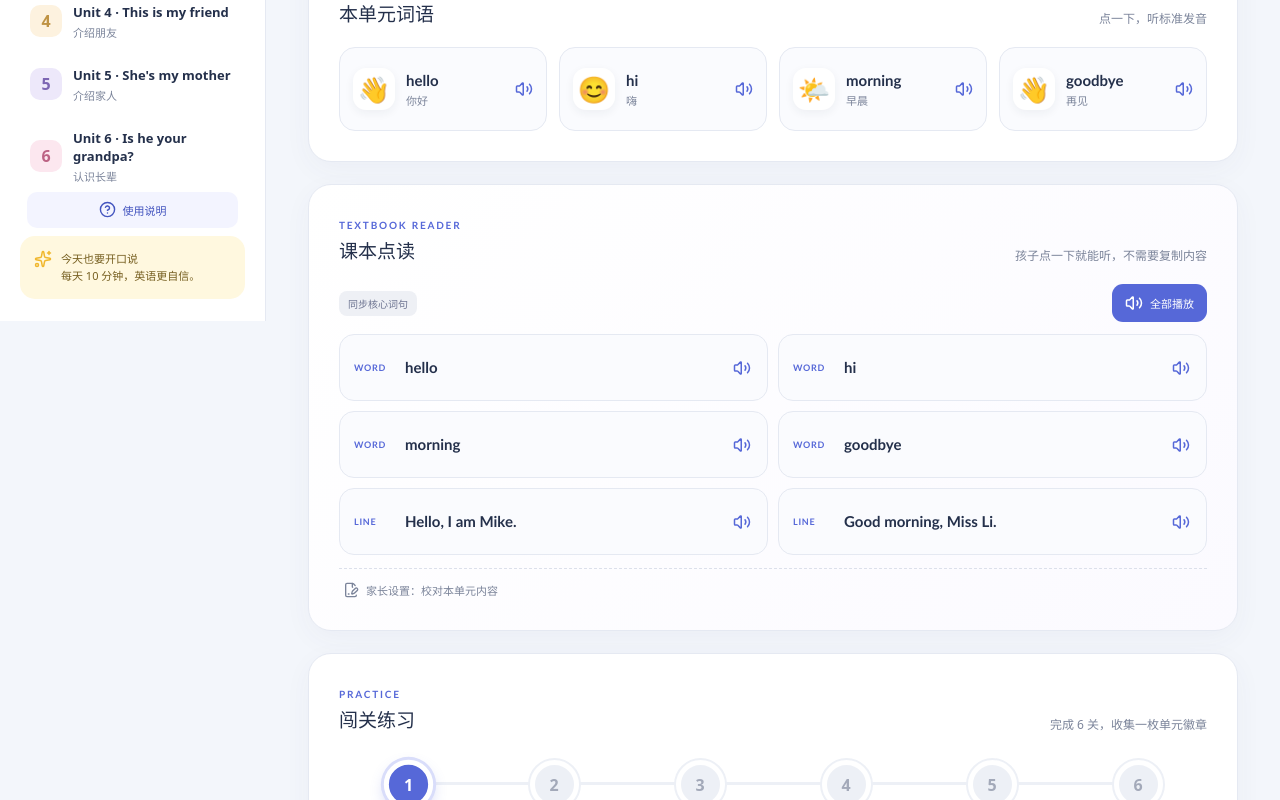
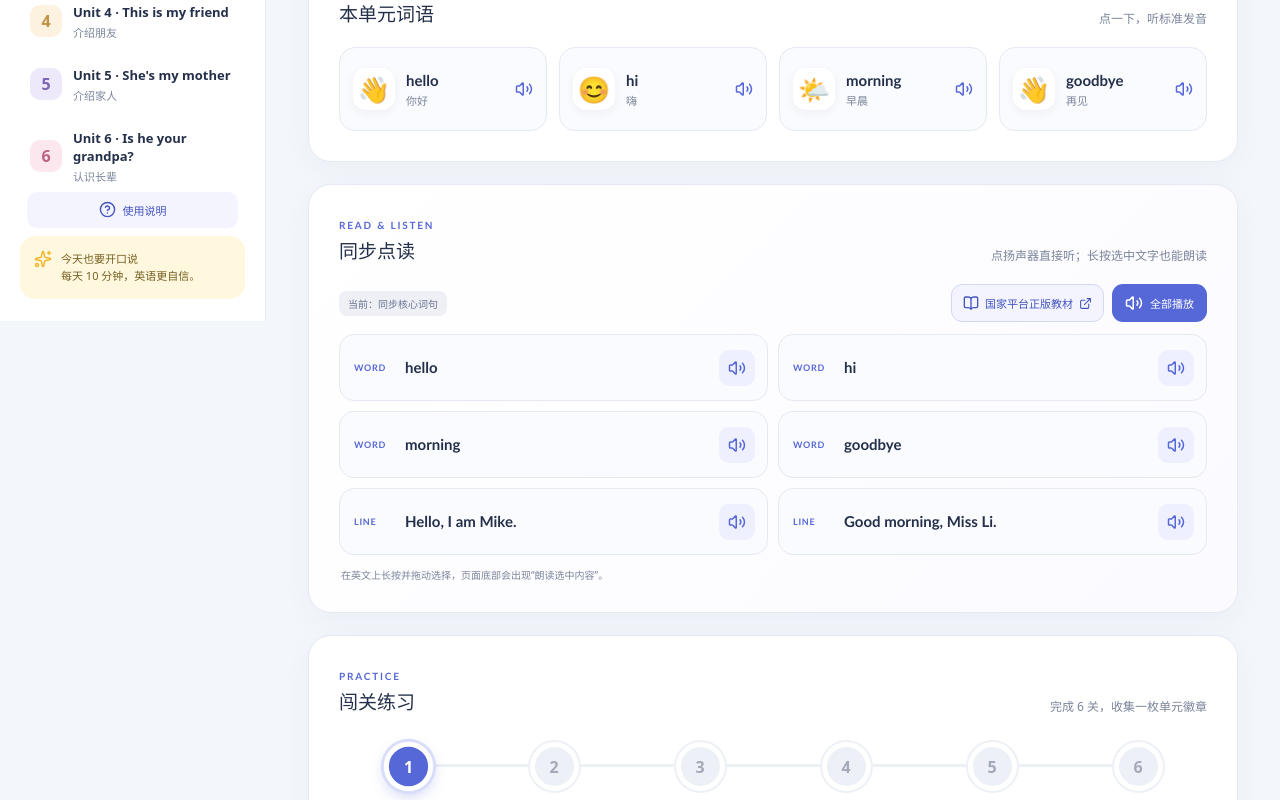
Before and after one commit to TideOneZPP/xiaoyi-english, a React (Vite) app: page / in a window 1280 px wide. Shown: the part 479-1279 px from the top of the page. Built offline with nearby package versions, Linux system fonts and the light colour scheme.

Commit message:
Link official textbooks and add selection speech

```diff
--- a/src/App.jsx
+++ b/src/App.jsx
@@ -1,10 +1,9 @@
 import { useEffect, useMemo, useState } from 'react'
-import { ArrowLeft, BookOpen, Check, ChevronDown, CircleHelp, FilePenLine, Headphones, Home, Lightbulb, Menu, RotateCcw, Save, Sparkles, Square, Star, Trophy, Volume2, X } from 'lucide-react'
-import { books, editionByBook, getUnits } from './curriculum'
+import { ArrowLeft, BookOpen, Check, ChevronDown, CircleHelp, ExternalLink, Headphones, Home, Lightbulb, Menu, RotateCcw, Sparkles, Square, Star, Trophy, Volume2, X } from 'lucide-react'
+import { books, editionByBook, getUnits, officialTextbookByBook } from './curriculum'
 import { prepareSpeechText } from './speech'
 
 const STORAGE_KEY = 'xiaoyi-learning-progress-v2'
-const TEXTBOOK_STORAGE_KEY = 'xiaoyi-textbook-content-v1'
 
 function getStoredProgress() {
   try { return JSON.parse(localStorage.getItem(STORAGE_KEY)) || {} } catch { return {} }
@@ -31,10 +30,6 @@ function speak(text, onEnd) {
     window.speechSynthesis.speak(utterance)
   }
   playNext()
-}
-
-function getStoredTextbookContent() {
-  try { return JSON.parse(localStorage.getItem(TEXTBOOK_STORAGE_KEY)) || {} } catch { return {} }
 }
 
 function Mascot({ mood = 'happy', small = false }) {
@@ -133,45 +128,16 @@ function WordShelf({ unit }) {
   )
 }
 
-function TextbookReader({ unit }) {
-  const [contents, setContents] = useState(getStoredTextbookContent)
-  const [draft, setDraft] = useState(contents[unit.id] || '')
-  const [parentOpen, setParentOpen] = useState(false)
+function TextbookReader({ unit, book }) {
   const [playingAll, setPlayingAll] = useState(false)
   const [playingLine, setPlayingLine] = useState(-1)
-  const savedText = contents[unit.id] || ''
-  const builtInLines = [...unit.words.map(word => word.en), ...unit.focus.split(' / ')]
-  const readerLines = savedText ? savedText.split(/\n+/).map(line => line.trim()).filter(Boolean) : builtInLines
+  const readerLines = [...unit.words.map(word => word.en), ...unit.focus.split(' / ')]
 
   useEffect(() => {
-    setDraft(contents[unit.id] || '')
-    setParentOpen(false)
     setPlayingAll(false)
     setPlayingLine(-1)
     window.speechSynthesis?.cancel()
   }, [unit.id])
-
-  const save = () => {
-    const cleaned = draft.trim()
-    const next = { ...contents }
-    if (cleaned) next[unit.id] = cleaned
-    else delete next[unit.id]
-    setContents(next)
-    localStorage.setItem(TEXTBOOK_STORAGE_KEY, JSON.stringify(next))
-    setParentOpen(false)
-  }
-
-  const remove = () => {
-    const next = { ...contents }
-    delete next[unit.id]
-    setContents(next)
-    localStorage.setItem(TEXTBOOK_STORAGE_KEY, JSON.stringify(next))
-    setDraft('')
-    setParentOpen(false)
-    setPlayingAll(false)
-    setPlayingLine(-1)
-    window.speechSynthesis?.cancel()
-  }
 
   const playAll = () => {
     if (playingAll) {
@@ -193,35 +159,64 @@ function TextbookReader({ unit }) {
   return (
     <section className="section-block textbook-reader">
       <div className="section-heading">
-        <div><span>TEXTBOOK READER</span><h2>课本点读</h2></div>
-        <p>孩子点一下就能听，不需要复制内容</p>
+        <div><span>READ & LISTEN</span><h2>同步点读</h2></div>
+        <p>点扬声器直接听；长按选中文字也能朗读</p>
       </div>
       <div className="reader-toolbar">
-        <span className={`reader-source ${savedText ? 'verified' : ''}`}>{savedText ? '家长校对版' : '同步核心词句'}</span>
-        <button className={`reader-play-all ${playingAll ? 'playing' : ''}`} onClick={playAll}>
-          {playingAll ? <Square size={16} fill="currentColor" /> : <Volume2 size={18} />}{playingAll ? '停止播放' : '全部播放'}
-        </button>
+        <span className="reader-source">当前：同步核心词句</span>
+        <div className="reader-actions">
+          <a className="official-textbook-link" href={officialTextbookByBook[book]} target="_blank" rel="noreferrer"><BookOpen size={16} /> 国家平台正版教材 <ExternalLink size={13} /></a>
+          <button className={`reader-play-all ${playingAll ? 'playing' : ''}`} onClick={playAll}>
+            {playingAll ? <Square size={16} fill="currentColor" /> : <Volume2 size={18} />}{playingAll ? '停止播放' : '全部播放'}
+          </button>
+        </div>
       </div>
       <div className="reader-lines">
         {readerLines.map((line, index) => (
-          <button key={`${line}-${index}`} className={playingLine === index ? 'playing' : ''} onClick={() => playLine(line, index)}>
-            <span>{index < (savedText ? 0 : unit.words.length) ? 'WORD' : 'LINE'}</span><strong>{line}</strong><Volume2 size={18} />
-          </button>
+          <div key={`${line}-${index}`} className={`reader-line ${playingLine === index ? 'playing' : ''}`}>
+            <span>{index < unit.words.length ? 'WORD' : 'LINE'}</span><strong>{line}</strong>
+            <button onClick={() => playLine(line, index)} aria-label={`朗读 ${line}`}><Volume2 size={18} /></button>
+          </div>
         ))}
       </div>
-      <details className="parent-panel" open={parentOpen} onToggle={event => setParentOpen(event.currentTarget.open)}>
-        <summary><FilePenLine size={16} /> 家长设置：校对本单元内容</summary>
-        <div className="textbook-editor">
-          <label htmlFor="textbook-content">仅家长操作：每行填写一个单词、句型或一段课文</label>
-          <textarea id="textbook-content" value={draft} onChange={event => setDraft(event.target.value)} placeholder={'例如：\nHello! I\'m ...\nWhat\'s your name?'} rows="7" />
-          <p>保存后，孩子看到的点读卡片会自动更新；内容只保存在这台设备。</p>
-          <div className="textbook-actions">
-            {savedText && <button className="reader-danger" onClick={remove}><RotateCcw size={16} /> 恢复内置内容</button>}
-            <button className="reader-primary" onClick={save} disabled={!draft.trim()}><Save size={17} /> 保存校对版</button>
-          </div>
-        </div>
-      </details>
+      <p className="reader-selection-tip">在英文上长按并拖动选择，页面底部会出现“朗读选中内容”。</p>
     </section>
+  )
+}
+
+function SelectionSpeaker() {
+  const [selectedText, setSelectedText] = useState('')
+  const [playing, setPlaying] = useState(false)
+
+  useEffect(() => {
+    const rememberSelection = () => {
+      const selection = window.getSelection()
+      const text = selection?.toString().replace(/\s+/g, ' ').trim() || ''
+      const node = selection?.anchorNode
+      const element = node?.nodeType === 1 ? node : node?.parentElement
+      if (text && /[A-Za-z]/.test(text) && !element?.closest('input, textarea')) setSelectedText(text.slice(0, 800))
+    }
+    document.addEventListener('selectionchange', rememberSelection)
+    return () => document.removeEventListener('selectionchange', rememberSelection)
+  }, [])
+
+  if (!selectedText) return null
+  const toggle = () => {
+    if (playing) {
+      window.speechSynthesis?.cancel()
+      setPlaying(false)
+      return
+    }
+    setPlaying(true)
+    speak(selectedText, () => setPlaying(false))
+  }
+
+  return (
+    <div className="selection-speaker" role="status">
+      <span>已选中：{selectedText.length > 38 ? `${selectedText.slice(0, 38)}…` : selectedText}</span>
+      <button className={playing ? 'playing' : ''} onMouseDown={event => event.preventDefault()} onClick={toggle}>{playing ? <Square size={15} fill="currentColor" /> : <Volume2 size={17} />}{playing ? '停止' : '朗读选中内容'}</button>
+      <button className="selection-close" aria-label="关闭选中内容朗读" onClick={() => { window.speechSynthesis?.cancel(); setPlaying(false); setSelectedText('') }}><X size={16} /></button>
+    </div>
   )
 }
 
@@ -382,11 +377,12 @@ export default function App() {
       <div className="content-shell">
         <Topbar openMenu={() => setMenuOpen(true)} stars={stars} learnedSteps={learnedSteps} />
         <main className="main-content">
-          <><UnitHero unit={activeUnit} book={book} progress={unitProgress} onStart={() => setLesson(Math.min(unitProgress.completed, activeUnit.activities.length - 1))} /><WordShelf unit={activeUnit} /><TextbookReader unit={activeUnit} /><LessonPath unit={activeUnit} progress={unitProgress} onStep={setLesson} /></>
+          <><UnitHero unit={activeUnit} book={book} progress={unitProgress} onStart={() => setLesson(Math.min(unitProgress.completed, activeUnit.activities.length - 1))} /><WordShelf unit={activeUnit} /><TextbookReader unit={activeUnit} book={book} /><LessonPath unit={activeUnit} progress={unitProgress} onStep={setLesson} /></>
         </main>
       </div>
       {lesson !== null && <Exercise unit={activeUnit} index={lesson} onClose={() => setLesson(null)} onComplete={completeStep} />}
       {celebrating && <Celebration unit={activeUnit} onClose={() => setCelebrating(false)} />}
+      <SelectionSpeaker />
     </div>
   )
 }
--- a/src/curriculum.js
+++ b/src/curriculum.js
@@ -2,6 +2,19 @@ export const edition = '译林版（三起·现行最新版）'
 export const books = ['三年级上册', '三年级下册', '四年级上册', '四年级下册', '五年级上册', '五年级下册', '六年级上册', '六年级下册']
 const gradeNumbers = { 三: 3, 四: 4, 五: 5, 六: 6 }
 export const editionByBook = Object.fromEntries(books.map((book, index) => [book, index < 4 ? '2024新版' : '现行版（等待新版发布）']))
+
+const officialDetail = contentId => `https://basic.smartedu.cn/tchMaterial/detail?contentType=assets_document&contentId=${contentId}&catalogType=tchMaterial&subCatalog=tchMaterial`
+
+export const officialTextbookByBook = {
+  '三年级上册': officialDetail('aa2275a3-f969-c5fe-1c2c-d08b92223b67'),
+  '三年级下册': officialDetail('c1a23e1e-a239-1533-bf2f-18332a4f7355'),
+  '四年级上册': officialDetail('a9ce6662-f5a5-4561-944a-c3dbcc5a8192'),
+  '四年级下册': officialDetail('a4fb0c8b-ebd6-4db9-bca0-705fca8126e4'),
+  '五年级上册': officialDetail('06631d69-0865-4694-baf9-dccf22bff2fd'),
+  '五年级下册': officialDetail('d3324da8-fe96-4a0d-9259-e60794e27491'),
+  '六年级上册': officialDetail('32d2e60a-be5a-4c1c-92d6-8b99e00f6db3'),
+  '六年级下册': officialDetail('2b63b996-3f8c-439a-bb0c-3f127c9507af'),
+}
 
 const palettes = ['#ff7a68', '#5ecfa2', '#56b8e8', '#f3b84f', '#9b7de3', '#ef78a5', '#55c2c3', '#7f9dea']
 
--- a/src/styles.css
+++ b/src/styles.css
@@ -113,29 +113,23 @@ button:focus-visible, select:focus-visible, input:focus-visible, textarea:focus-
 .textbook-reader { background: linear-gradient(135deg, #fff, #fbfaff); }
 .reader-toolbar { display: flex; align-items: center; justify-content: space-between; gap: 12px; margin-bottom: 12px; }
 .reader-source { padding: 5px 9px; border-radius: 8px; color: #6c7390; background: #eef0f5; font-size: 10px; font-weight: 800; }
-.reader-source.verified { color: #277759; background: #e8f8f1; }
+.reader-actions { display: flex; align-items: center; justify-content: flex-end; gap: 8px; }
+.official-textbook-link { min-height: 38px; border: 1px solid #d4d9f3; border-radius: 11px; padding: 8px 11px; display: inline-flex; align-items: center; gap: 6px; color: var(--brand-deep); background: #f3f4ff; text-decoration: none; font-size: 11px; font-weight: 800; }
+.official-textbook-link:hover { background: #e9ebff; }
 .reader-play-all { min-height: 38px; border: 0; border-radius: 11px; padding: 8px 13px; display: inline-flex; align-items: center; gap: 7px; color: #fff; background: var(--brand); font-size: 11px; font-weight: 800; cursor: pointer; }
 .reader-play-all.playing { background: var(--coral); }
 .reader-lines { display: grid; grid-template-columns: repeat(2, 1fr); gap: 10px; }
-.reader-lines button { min-height: 67px; border: 1px solid var(--line); border-radius: 15px; padding: 12px 14px; display: grid; grid-template-columns: 42px 1fr 20px; align-items: center; gap: 9px; text-align: left; color: var(--ink); background: #fafbfe; cursor: pointer; transition: .18s ease; }
-.reader-lines button:hover, .reader-lines button.playing { border-color: #bfc6ee; background: #f1f2ff; transform: translateY(-1px); }
-.reader-lines button > span { color: var(--brand); font: 800 9px 'Trebuchet MS', sans-serif; letter-spacing: .08em; }
-.reader-lines button strong { font: 700 15px/1.5 'Arial Rounded MT Bold', 'Trebuchet MS', sans-serif; }
-.reader-lines button svg { color: var(--brand); }
-.parent-panel { margin-top: 13px; border-top: 1px dashed #dce0eb; }
-.parent-panel summary { padding: 13px 4px 2px; display: flex; align-items: center; gap: 7px; color: var(--muted); font-size: 11px; font-weight: 700; cursor: pointer; list-style: none; }
-.parent-panel summary::-webkit-details-marker { display: none; }
-.parent-panel[open] summary { margin-bottom: 13px; color: var(--brand-deep); }
-.textbook-editor label { display: block; margin-bottom: 10px; color: var(--muted); font-size: 12px; font-weight: 700; }
-.textbook-editor textarea { width: 100%; resize: vertical; min-height: 150px; border: 1px solid var(--line); border-radius: 16px; padding: 16px 18px; color: var(--ink); background: #fafbfe; line-height: 1.8; }
-.textbook-editor textarea::placeholder { color: #adb3c2; }
-.textbook-editor > p { margin: 8px 2px 0; color: var(--muted); font-size: 10px; }
-.textbook-actions { grid-column: 1 / -1; display: flex; justify-content: flex-end; gap: 9px; margin-top: 12px; }
-.textbook-actions button { min-height: 40px; border-radius: 11px; padding: 9px 14px; display: inline-flex; align-items: center; justify-content: center; gap: 7px; font-weight: 700; cursor: pointer; }
-.reader-primary { border: 0; color: #fff; background: var(--brand); }
-.reader-primary:disabled { opacity: .45; cursor: not-allowed; }
-.reader-secondary { border: 1px solid var(--line); background: #fff; }
-.reader-danger { border: 0; color: #a65050; background: #fff0f0; }
+.reader-line { min-height: 67px; border: 1px solid var(--line); border-radius: 15px; padding: 12px 10px 12px 14px; display: grid; grid-template-columns: 42px 1fr 38px; align-items: center; gap: 9px; color: var(--ink); background: #fafbfe; transition: .18s ease; }
+.reader-line:hover, .reader-line.playing { border-color: #bfc6ee; background: #f1f2ff; transform: translateY(-1px); }
+.reader-line > span { color: var(--brand); font: 800 9px 'Trebuchet MS', sans-serif; letter-spacing: .08em; }
+.reader-line strong { font: 700 15px/1.5 'Arial Rounded MT Bold', 'Trebuchet MS', sans-serif; -webkit-user-select: text; user-select: text; }
+.reader-line button { width: 36px; height: 36px; border: 0; border-radius: 10px; display: grid; place-items: center; color: var(--brand); background: #eef0ff; cursor: pointer; }
+.reader-selection-tip { margin: 12px 2px 0; color: var(--muted); font-size: 10px; }
+.selection-speaker { position: fixed; z-index: 150; left: 50%; bottom: max(18px, env(safe-area-inset-bottom)); width: min(620px, calc(100% - 28px)); min-height: 58px; padding: 9px 9px 9px 16px; border: 1px solid #d8dcf0; border-radius: 18px; display: flex; align-items: center; gap: 10px; color: var(--ink); background: rgba(255,255,255,.96); box-shadow: 0 16px 48px rgba(36,48,75,.2); backdrop-filter: blur(16px); transform: translateX(-50%); animation: reveal .2s ease-out; }
+.selection-speaker > span { flex: 1; min-width: 0; overflow: hidden; text-overflow: ellipsis; white-space: nowrap; font-size: 11px; font-weight: 700; }
+.selection-speaker button { min-height: 38px; border: 0; border-radius: 11px; display: inline-flex; align-items: center; justify-content: center; gap: 6px; padding: 8px 12px; color: #fff; background: var(--brand); font-size: 11px; font-weight: 800; cursor: pointer; }
+.selection-speaker button.playing { background: var(--coral); }
+.selection-speaker .selection-close { flex: 0 0 38px; width: 38px; padding: 0; color: var(--muted); background: #f0f2f6; }
 .practice-section { padding-bottom: 34px; }
 .lesson-path { position: relative; display: grid; grid-template-columns: repeat(var(--steps, 6), 1fr); gap: 8px; padding-top: 6px; }
 .path-line { position: absolute; left: 9%; right: 9%; height: 3px; background: #edf0f6; top: 29px; }
@@ -240,7 +234,9 @@ button:focus-visible, select:focus-visible, input:focus-visible, textarea:focus-
   .hero-scene { min-height: 180px; position: absolute; bottom: 0; right: 0; width: 55%; }.mascot { transform: scale(.8); transform-origin: right bottom; right: 12px; bottom: 13px; }.speech-card { top: -2px; left: -60px; }.paper-plane, .pencil { display: none; }
   .section-block { border-radius: 18px; padding: 21px 17px; }.section-heading { align-items: flex-start; }.section-heading p { display: none; }
   .word-grid { grid-template-columns: 1fr; }.word-tile { height: 72px; }
-  .reader-lines { grid-template-columns: 1fr; }.reader-lines button { min-height: 60px; }.textbook-actions { flex-wrap: wrap; }
+  .reader-lines { grid-template-columns: 1fr; }.reader-line { min-height: 60px; }
+  .reader-toolbar { align-items: flex-start; }.reader-actions { flex-direction: column; align-items: stretch; }.official-textbook-link, .reader-play-all { justify-content: center; }
+  .selection-speaker > span { display: none; }.selection-speaker { width: auto; left: auto; right: 12px; transform: none; }
   .lesson-path { grid-template-columns: 1fr; padding-left: 5px; gap: 5px; }.path-line { left: 29px; top: 8%; bottom: 8%; width: 3px; height: auto; right: auto; }.path-step { flex-direction: row; text-align: left; gap: 13px; }.path-bubble { margin: 5px 0; flex: none; }.path-step strong { width: 95px; }.path-step small { flex: 1; }
   .lesson-shell { padding: 0 12px 30px; }.lesson-header { height: 70px; gap: 12px; grid-template-columns: 40px 1fr; }.lesson-stars { display: none; }.exercise-card { min-height: calc(100vh - 90px); border-radius: 22px; padding: 22px 18px; }.instruction { font-size: 20px; margin-top: 18px; }.scene-illustration { gap: 70px; }.options button { font-size: 13px; }.dialogue { flex-direction: column; gap: 0; }.dialogue > span { font-size: 58px; }.dialogue p { margin: 0; font-size: 18px; }.big-emoji { width: 106px; height: 106px; font-size: 54px; }.word-exercise h2 { font-size: 46px; }
   .word-practice-grid { grid-template-columns: 1fr; }.word-practice-grid button { min-height: 86px; }
```
Also changed, not shown: public/guide.html (+11 -10 lines), 9 other files (tests, documents, lock files or other folders).
